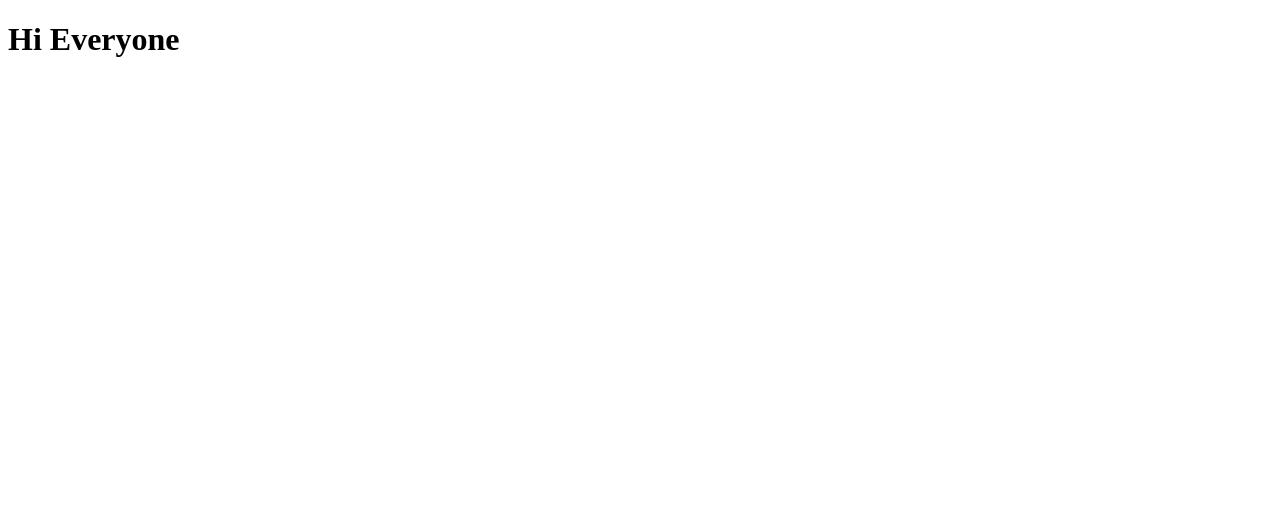
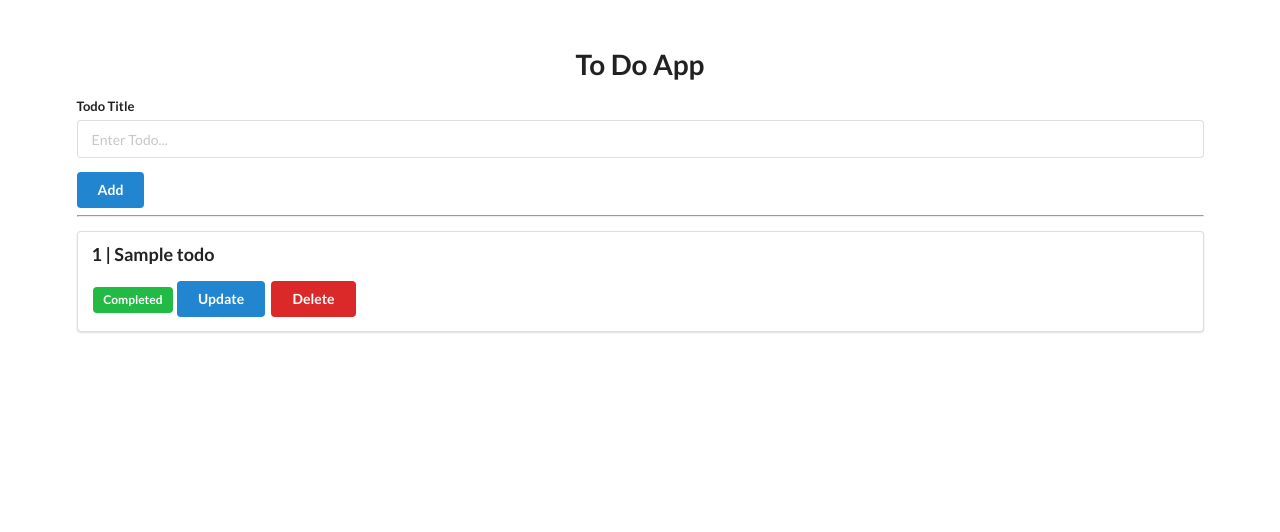
Before and after one commit to dineshtamang14/Python-DevOps, a Flask app: page /edit in a window 1280 px wide. Before the commit the part shown is almost empty. Shown: the top 532 px of the page. Before the commit the page ends 57 px from the top, so only its background shows below. Run offline with Flask 2, Linux system fonts and the light colour scheme; tables that the repository leaves empty hold one stand-in row (values such as "Sample post").

Commit message:
updated base template

```diff
--- a/main.py
+++ b/main.py
@@ -1,19 +1,23 @@
 from flask import Flask, render_template, request, redirect, url_for
 from flask_sqlalchemy import SQLAlchemy
+import os
 
 
 app = Flask(__name__)
 
-app.config["SQLALCHEMY_DATABASE_URI"] = "sqlite:///db.sqlite"
+app.config["SQLALCHEMY_DATABASE_URI"] = os.environ.get("DATABASE_URL", "sqlite:///todos.db")
 app.config["SQLALCHEMY_TRACK_MODIFICATIONS"] = False
 db = SQLAlchemy(app)
 
 
 class Todo(db.Model):
+    __tablename__ = "todos"
     id = db.Column(db.Integer, primary_key=True)
     title = db.Column(db.String(100))
-    complete = db.Column(db.Boolean)
+    complete = db.Column(db.Boolean, default=False)
 
+with app.app_context():
+    db.create_all()
 
 @app.route("/edit")
 def home():
--- a/templates/base.html
+++ b/templates/base.html
@@ -2,11 +2,42 @@
 <html lang="en">
 <head>
     <meta charset="UTF-8">
-    <meta http-equiv="X-UA-Compatible" content="IE=edge">
     <meta name="viewport" content="width=device-width, initial-scale=1.0">
-    <title>Document</title>
+    <title>Todo App</title>
+    <link rel="shortcut icon" href="https://img.icons8.com/external-flaticons-flat-flat-icons/64/null/external-task-list-agile-flaticons-flat-flat-icons.png" type="image/x-icon">
+    <link rel="stylesheet" href="https://cdn.jsdelivr.net/npm/semantic-ui@2.4.2/dist/semantic.min.css">
+    <script src="https://cdn.jsdelivr.net/npm/semantic-ui@2.4.2/dist/semantic.min.js"></script>
 </head>
+
 <body>
-    <h1>Hi Everyone</h1>
+    <div style="margin-top: 50px;" class="ui container">
+        <h1 class="ui center aligned header">To Do App</h1>
+
+        <form class="ui form" action="/add" method="post">
+            <div class="field">
+                <label>Todo Title</label>
+                <input type="text" name="title" placeholder="Enter Todo..."><br>
+            </div>
+            <button class="ui blue button" type="submit">Add</button>
+        </form>
+
+        <hr>
+
+        {% for todo in todo_list %}
+        <div class="ui segment">
+            <p class="ui big header">{{todo.id }} | {{ todo.title }}</p>
+
+            {% if todo.complete == False %}
+            <span class="ui gray label">Not Complete</span>
+            {% else %}
+            <span class="ui green label">Completed</span>
+            {% endif %}
+
+            <a class="ui blue button" href="/update/{{ todo.id }}">Update</a>
+            <a class="ui red button" href="/delete/{{ todo.id }}">Delete</a>
+        </div>
+        {% endfor %}
+    </div>
 </body>
+
 </html>
```
Also changed, not shown: templates/list.html (added, +27 -0 lines).
